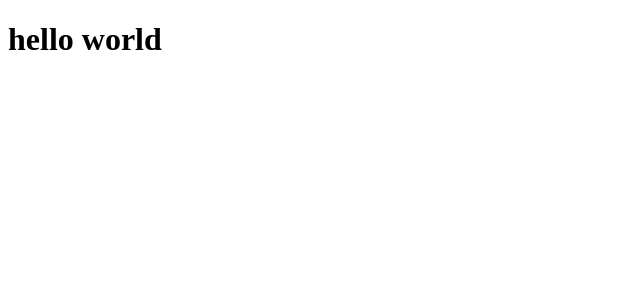
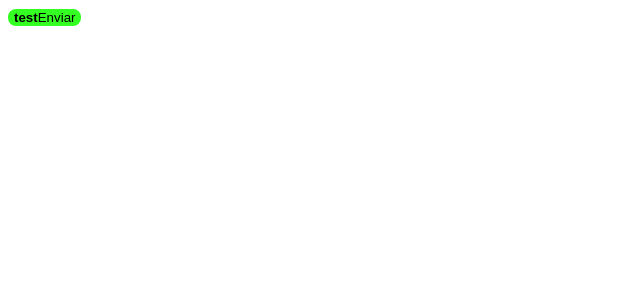
Before and after one commit to JVGS1111/ignite-shop-rocketseat, a Next.js app: page / in a window 1280 px wide. Shown: the top 300 px of the page, without its empty margins (0-640 px from the left). Built offline with nearby package versions, Linux system fonts and the light colour scheme.

Commit message:
configurando stitches

```diff
--- a/src/pages/_document.tsx
+++ b/src/pages/_document.tsx
@@ -1,4 +1,5 @@
 import { Html, Head, Main, NextScript } from "next/document";
+import { getCssText } from "../styles";
 
 export default function Document() {
     return (
@@ -7,6 +8,7 @@ export default function Document() {
                 <link rel="preconnect" href="https://fonts.googleapis.com" />
                 <link rel="preconnect" href="https://fonts.gstatic.com" crossOrigin="anonymous" />
                 <link href="https://fonts.googleapis.com/css2?family=Roboto:wght@400;700&display=swap" rel="stylesheet" />
+                <style id="stitches" dangerouslySetInnerHTML={{ __html: getCssText() }}></style>
             </Head>
             <body>
                 <Main />
--- a/src/pages/index.tsx
+++ b/src/pages/index.tsx
@@ -1,7 +1,16 @@
+import { styled } from "../styles";
 
+const Button = styled("button", {
+  background: "$rocketseat",
+  borderRadius: 8,
+  border: 0,
+  span: {
+    fontWeight: "bold"
+  }
+})
 
 export default function Home() {
   return (
-    <h1>hello world</h1>
+    <Button><span>test</span>Enviar</Button>
   );
 }
--- /dev/null
+++ b/src/styles/index.ts
@@ -0,0 +1,18 @@
+import { createStitches } from "@stitches/react";
+
+export const {
+    config,
+    styled,
+    css,
+    globalCss,
+    keyframes,
+    getCssText,
+    theme,
+    createTheme
+} = createStitches({
+    theme: {
+        colors: {
+            rocketseat: "#3f2"
+        }
+    }
+});
```
Also changed, not shown: package.json (+5 -4 lines), 1 other file (tests, documents, lock files or other folders).
